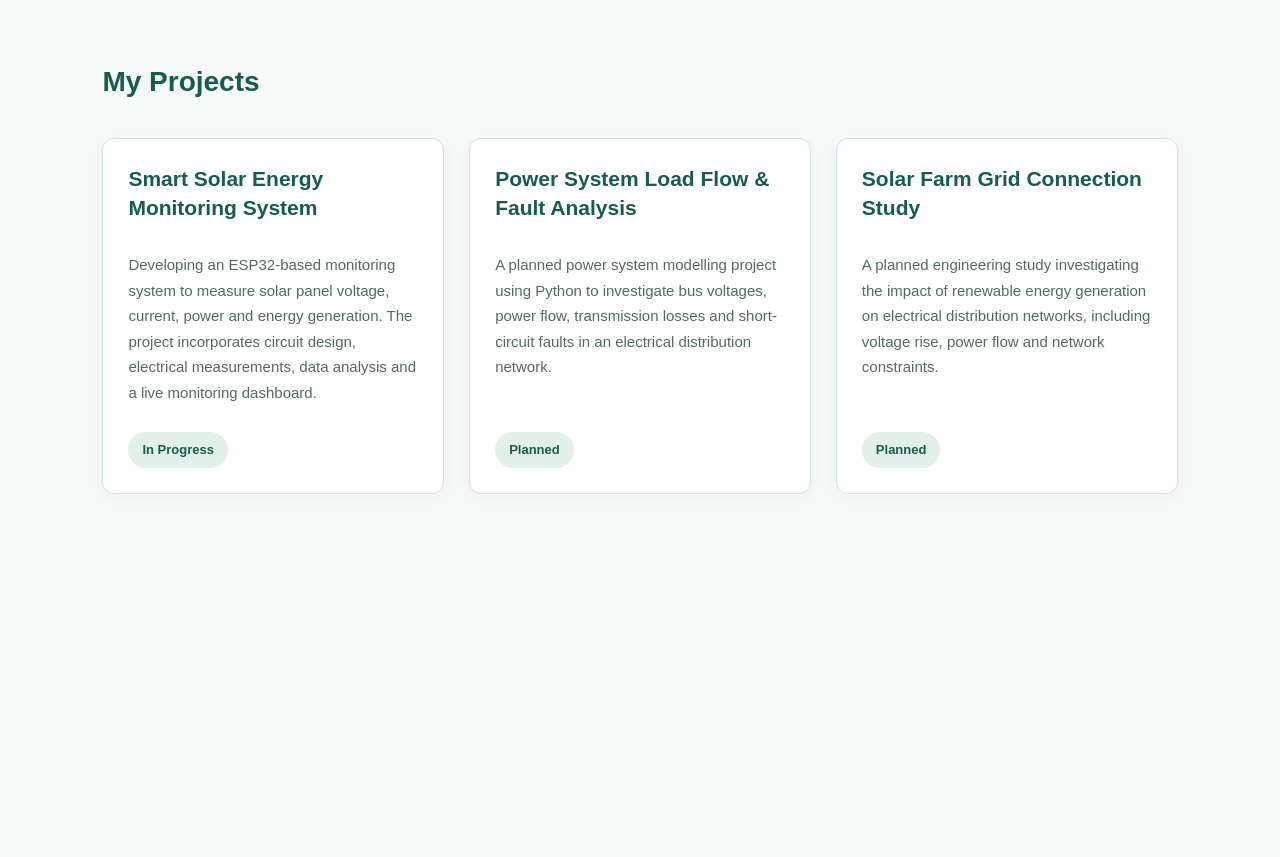
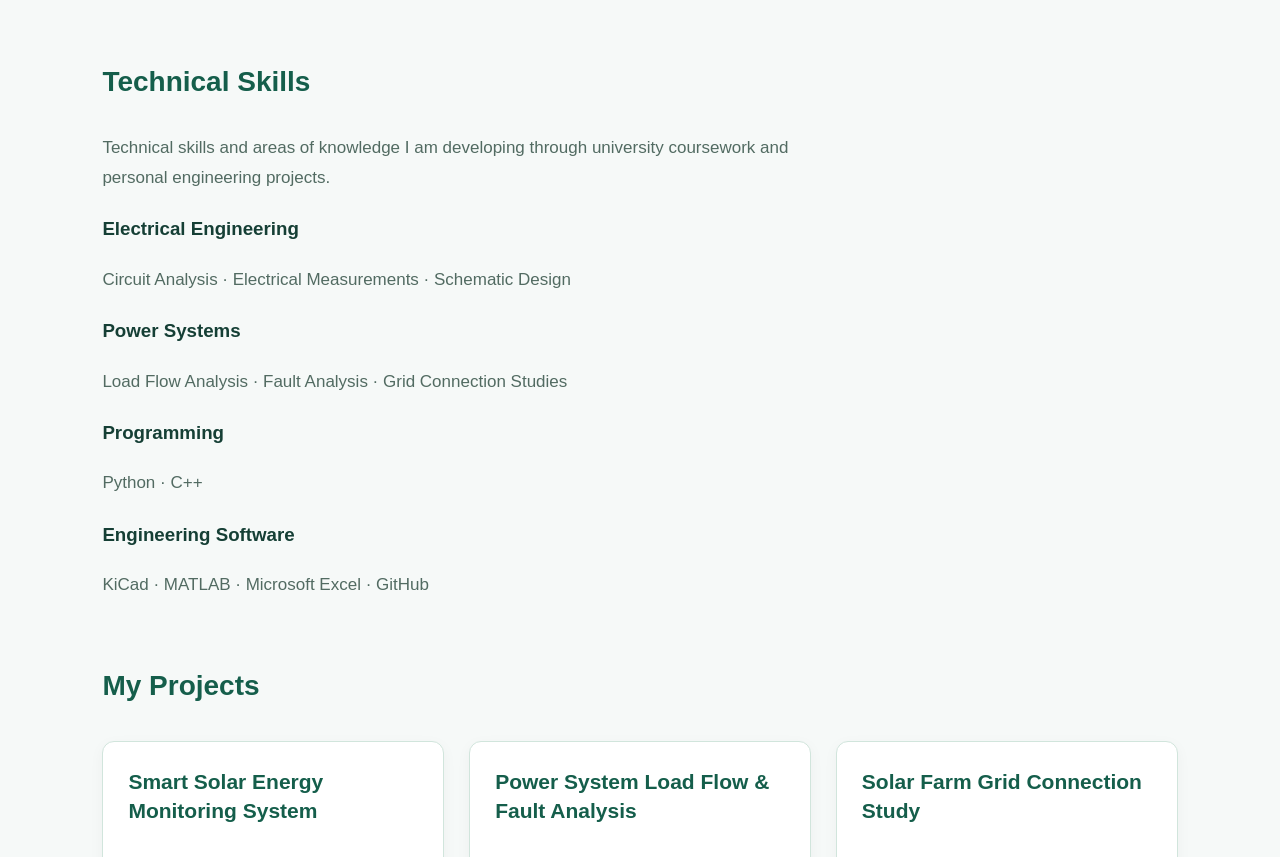
Before and after one commit to catherineelle/engineering-portfolio-, a plain HTML site: page index.html in a window 1280 px wide. Shown: the part 1052-1909 px from the top of the page. Before the commit the page ends 1586 px from the top, so only its background shows below. Drawn offline with Linux system fonts and the light colour scheme.

Commit message:
Update index.html

```diff
--- a/index.html
+++ b/index.html
@@ -70,6 +70,49 @@
 
   </section>
 
+
+<!-- Technical Skills Section -->
+<section id="skills">
+
+  <h2>Technical Skills</h2>
+
+  <p class="skills-intro">
+    Technical skills and areas of knowledge I am
+    developing through university coursework
+    and personal engineering projects.
+  </p>
+
+  <div class="skills-list">
+
+    <div class="skill-row">
+      <h3>Electrical Engineering</h3>
+      <p>
+        Circuit Analysis · Electrical Measurements · Schematic Design
+      </p>
+    </div>
+
+    <div class="skill-row">
+      <h3>Power Systems</h3>
+      <p>
+        Load Flow Analysis · Fault Analysis · Grid Connection Studies
+      </p>
+    </div>
+
+    <div class="skill-row">
+      <h3>Programming</h3>
+      <p>Python · C++</p>
+    </div>
+
+    <div class="skill-row">
+      <h3>Engineering Software</h3>
+      <p>KiCad · MATLAB · Microsoft Excel · GitHub</p>
+    </div>
+
+  </div>
+
+</section>
+
+
   <!-- Projects Section -->
   <section id="projects">
 
```
